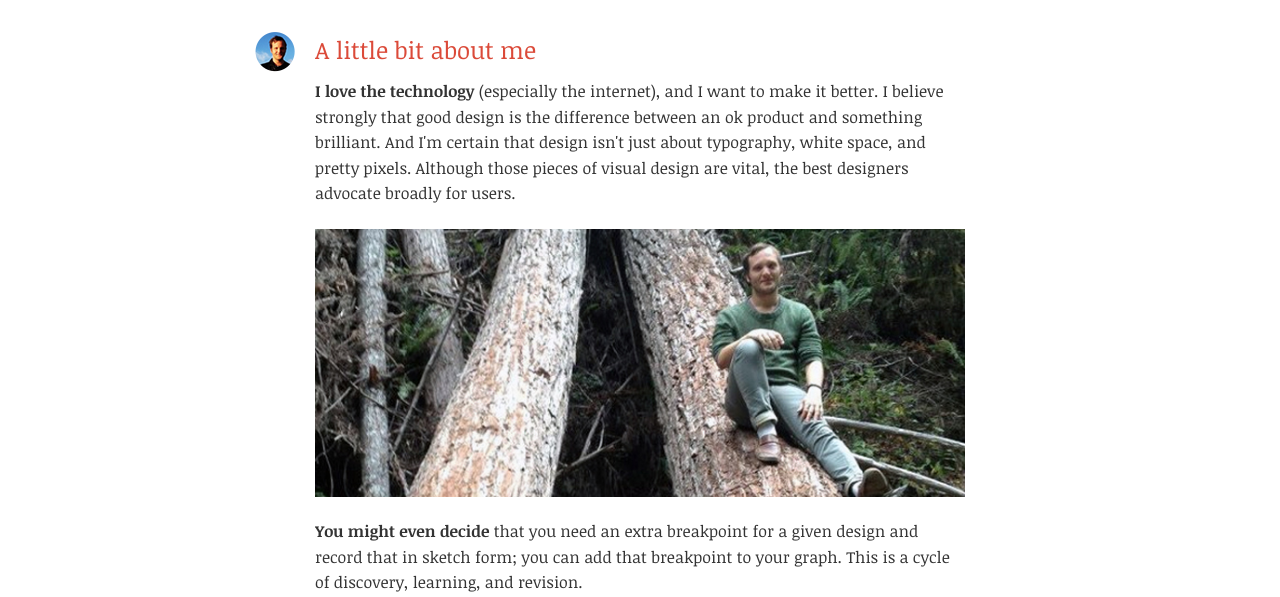
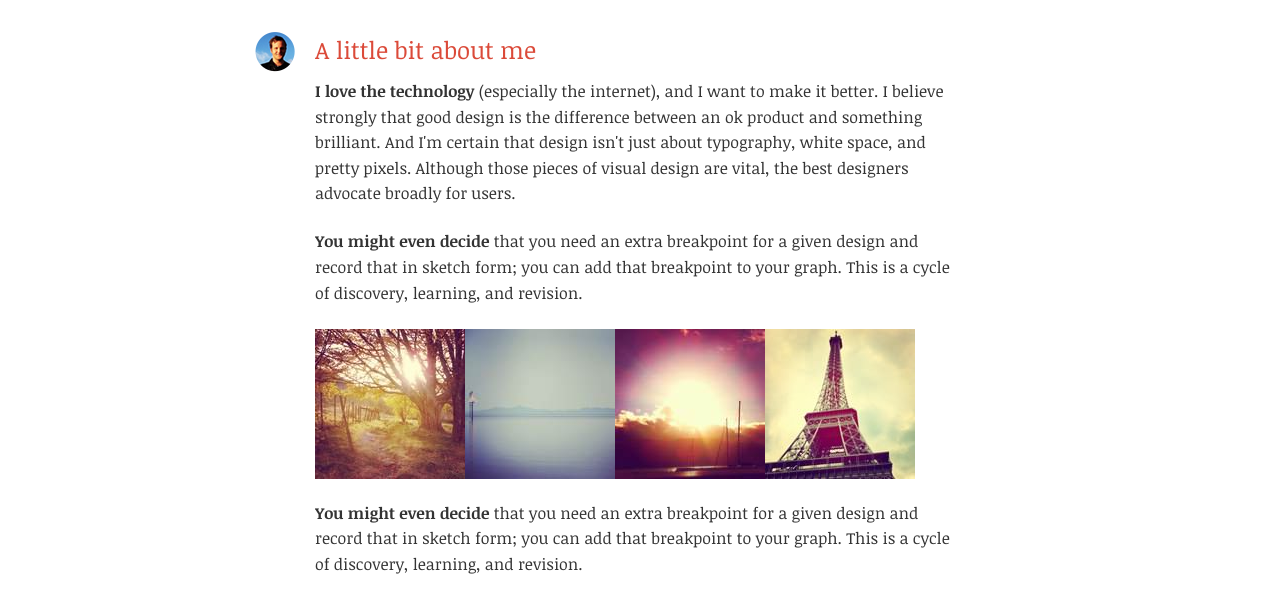
Before and after one commit to magic-wizard-zz/magic-wizard.github.com, a plain HTML site: page index.html in a window 1280 px wide. Shown: the part 201-798 px from the top of the page. Drawn offline with Linux system fonts and the light colour scheme; a web font is replaced by a local one.

Commit message:
removed image

```diff
--- a/index.html
+++ b/index.html
@@ -12,21 +12,16 @@
     <link href='http://fonts.googleapis.com/css?family=Noticia+Text:400,400italic,700' rel='stylesheet' type='text/css'>
     <link href='http://fonts.googleapis.com/css?family=Droid+Sans:400,700' rel='stylesheet' type='text/css'>
 
+    <!-- Fancy Box stuff -->
 		<script type="text/javascript" src="js/jquery-1.10.1.min.js"></script>
-
 		<script type="text/javascript" src="js/jquery.fancybox.js?v=2.1.5"></script>
 		<link rel="stylesheet" type="text/css" href="js/jquery.fancybox.css?v=2.1.5" media="screen" />
 
-
-	<script type="text/javascript">
-		$(document).ready(function() {
-			/*
-			 *  Simple image gallery. Uses default settings
-			 */
-
-			$('.fancybox').fancybox();
-		});
-	</script>
+		<script type="text/javascript">
+			$(document).ready(function() {
+				$('.fancybox').fancybox();
+			});
+		</script>
 
 
 </head>
@@ -40,10 +35,6 @@
 		<img class="avatar" src="images/me-thumb.png"><h3>A little bit about me</h3>
 		<p><span class="highlight">I love the technology</span> (especially the internet), and I want to make it better. I believe strongly that good design is the difference between an ok product and something brilliant. And I'm certain that design isn't just about typography, white space, and pretty pixels. Although those pieces of visual design are vital, the best designers advocate broadly for users.</p>
 
-		<figure>
-			<img src="images/example1.jpg">
-		</figure>
-
 		<p><span class="highlight">You might even decide</span> that you need an extra breakpoint for a given design and record that in sketch form; you can add that breakpoint to your graph. This is a cycle of discovery, learning, and revision.</p>
 
 		<p>
@@ -55,6 +46,8 @@
 
 			<a class="fancybox" href="images/4_b.jpg" data-fancybox-group="gallery" title="Sed vel sapien vel sem uno"><img src="images/4_s.jpg" alt="" /></a>
 		</p>
+
+		<p><span class="highlight">You might even decide</span> that you need an extra breakpoint for a given design and record that in sketch form; you can add that breakpoint to your graph. This is a cycle of discovery, learning, and revision.</p>
 
 		<blockquote> To design is much more than simply to assemble, to order, or even to edit; it is to dignify, to dramatize, to persuade, and perhaps even to amuse.<footer>- Jean-luc Picard</footer></blockquote>
 
```
